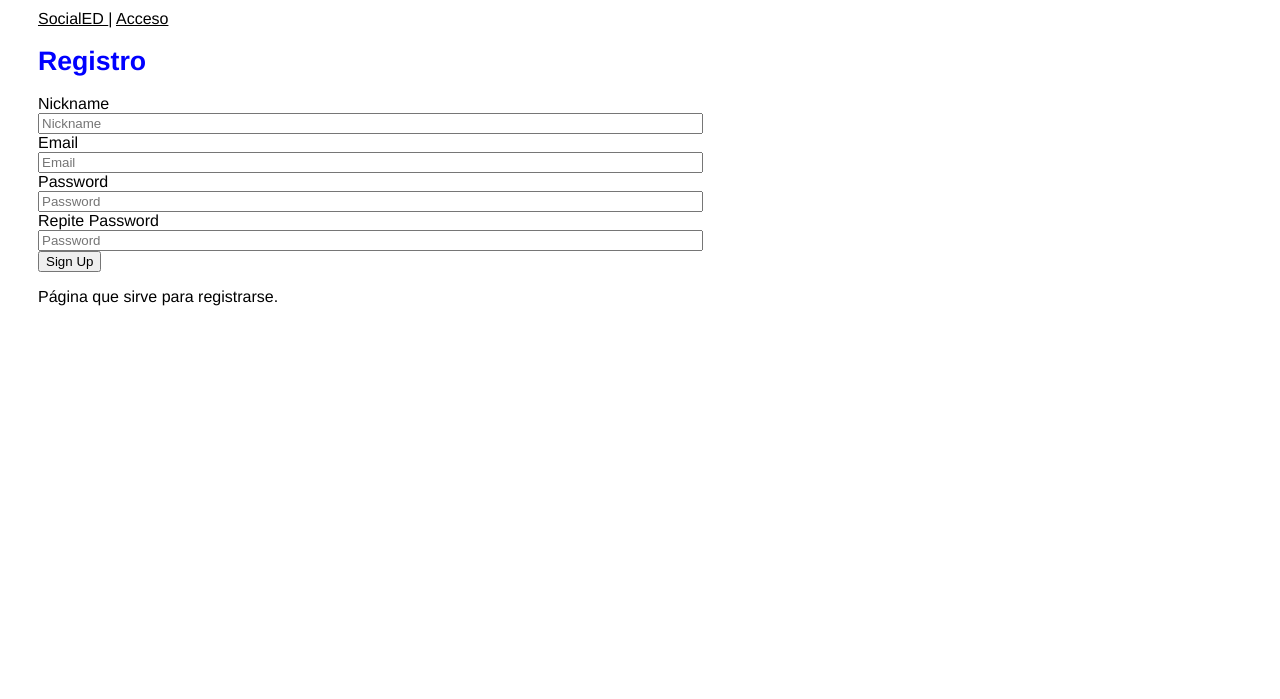
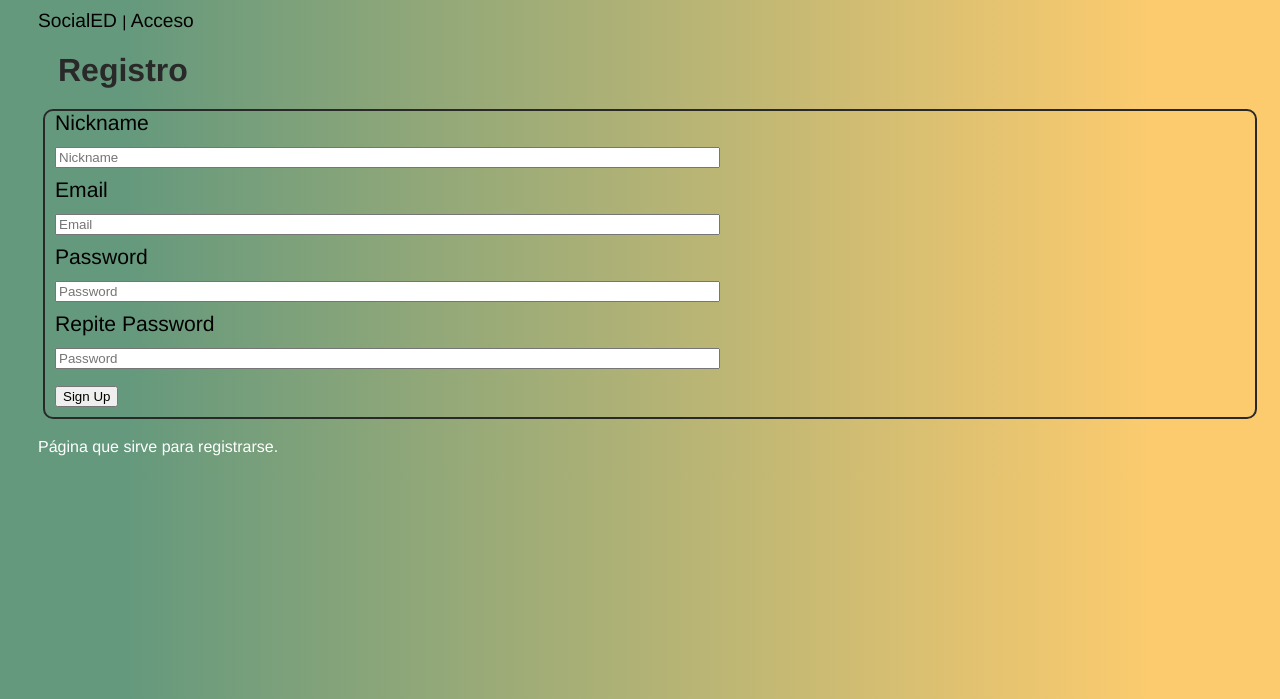
Before and after one commit to nieves13/SocialED, a Flask app: page /signup in a window 1280 px wide. Shown: the top 699 px of the page. Run offline with Flask 2, Linux system fonts and the light colour scheme.

Commit message:
Arreglo errores index.html y del sociedad-style.css

```diff
--- a/produ/static/css/socialed-style.css
+++ b/produ/static/css/socialed-style.css
@@ -1,11 +1,17 @@
 /*socialed-style.css */
 /* Own stylesheet for SocialED */
 
+body {
+  background: -webkit-linear-gradient(90deg, #65997d 10%, #fccb6e 90%);
+  background:    -moz-linear-gradient(90deg, #65997d 10%, #fccb6e 90%);
+  background:     -ms-linear-gradient(90deg, #65997d 10%, #fccb6e 90%);
+  background:      -o-linear-gradient(90deg, #65997d 10%, #fccb6e 90%);
+  background:         linear-gradient(90deg, #65997d 10%, #fccb6e 90%);
+}
 #container {
   font-family: Helvetica, Geneva, Arial, sans-serif;
   padding-left: 20px;
-  background-color: #FFFFFF; /* beige */
-  font-color: #2A2929; /* dark grey */
+  font-color: #FFFFFF; /* dark grey */
   margin: 10px;
 }
 a:link{
@@ -41,3 +47,59 @@ label {
 
 
 }
+#container {
+  font-family: Helvetica, Geneva, Arial, sans-serif;
+  padding-left: 20px;
+  font-color: #2A2929;
+  margin: 10px;
+}
+a:link{
+  font-size: 120%;
+  text-decoration:none;
+}
+a:hover {
+  color: #2A2929;
+}
+h1 {
+  color: #2A2929;
+  font-size: 200%;
+  margin: 20px;
+}
+form {
+  border: 2px solid #2A2929; /* bronze */
+  border-radius: 10px;
+  overflow: hidden;
+  margin: 5px;
+  font-size: 120%;
+}
+label {
+  font-size: 110%;
+  padding: 5px;
+  text-align: left;
+  margin: 5px;
+}
+.inputs {
+  border-radius: 5px;
+  padding: 5px;
+  text-align: left;
+  margin: 5px;
+}
+
+#left {
+  width:48%;
+  display: inline-block;
+}
+#right {
+  width: 48%;
+  float: right;
+  display: inline-block;
+  height: 100%;
+}
+
+p {
+  font-size: 18px;
+  font-size: 1rem;
+  color: #fff;
+  max-width: 700px;
+  line-height: 1.5;
+}
--- a/produ/templates/index.html
+++ b/produ/templates/index.html
@@ -22,9 +22,9 @@
     {% endif %}
     <h1>Hola {{ nickname }} has llegado hasta SocialED</h1>
     <div>
-        <p>Escoge <b>Registro</b> si eres un nuevo usuario</p>
-        <p>Elige <b>Acceso</b> si eres nuevo en SocialED</p>
-        <p>Selecciona <b>Inicio</b> comenzar a realizar aportaciones</p>
+        <p>Escoge <b><a href="signup">Registro</a></b> si eres un nuevo usuario</p>
+        <p>Elige <b><a href="login">Acceso </a></b> si eres nuevo en SocialED</p>
+        <p>Selecciona <b><a href="home">Inicio</a></b> comenzar a realizar aportaciones</p>
         <p>Esta página sirve para explicar brevemente las opciones.</p>
     </div>
 </div>
```
